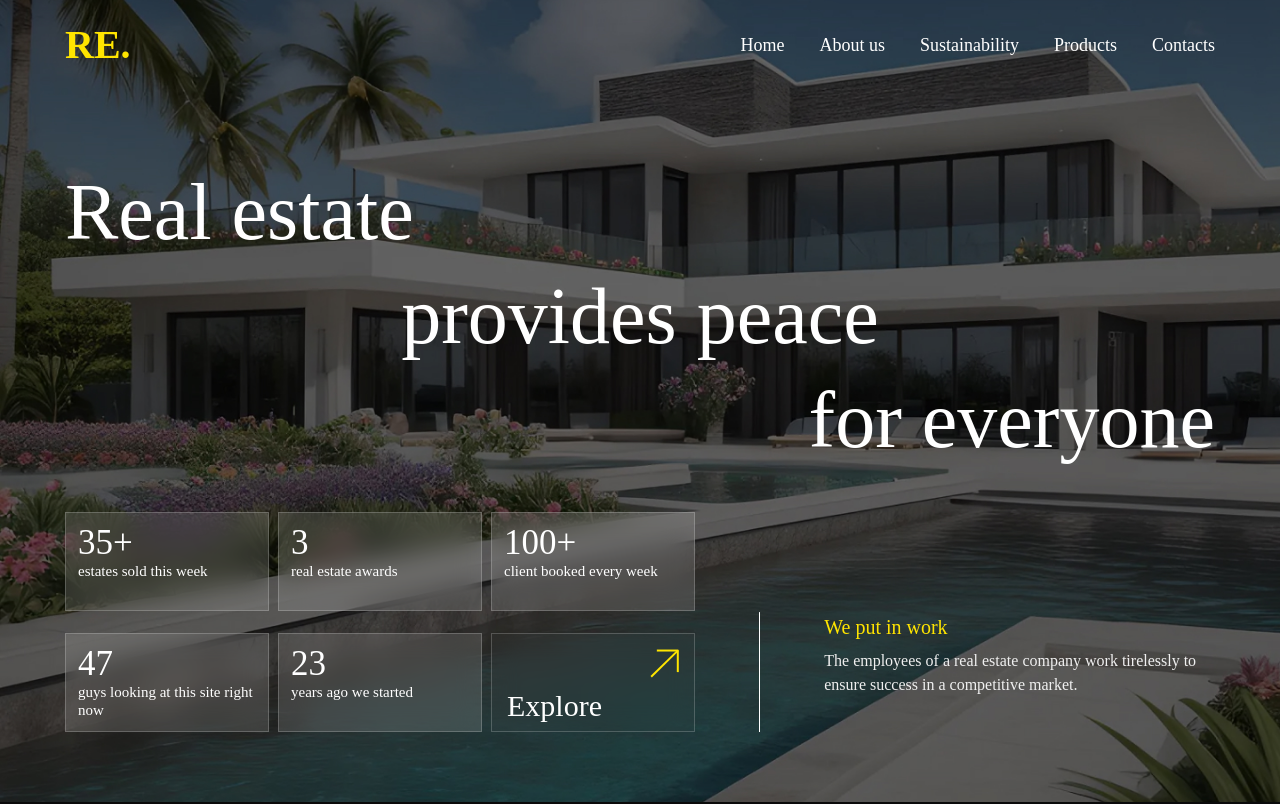
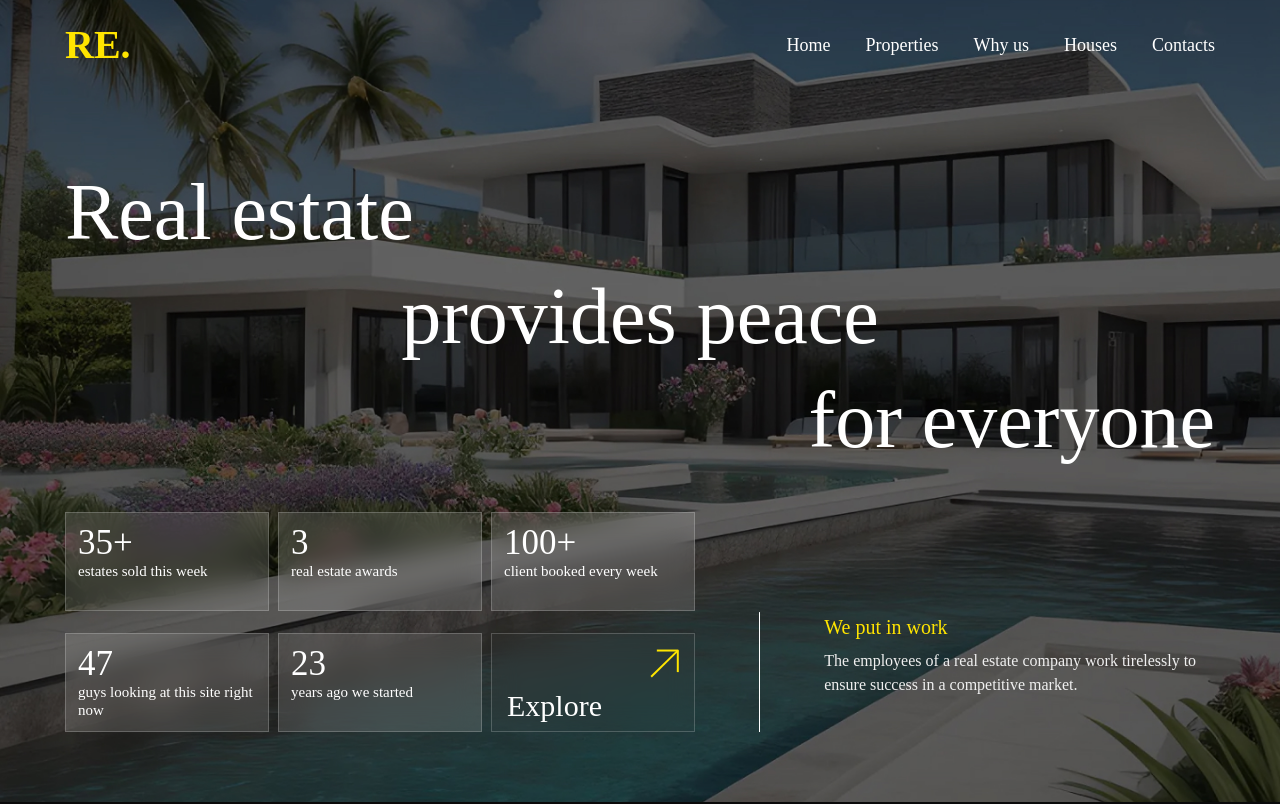
Before and after one commit to B626/real-estate, a React (Vite) app: page / in a window 1280 px wide. Shown: the top 804 px of the page. Built offline with nearby package versions, Linux system fonts and the light colour scheme; a web font is replaced by a local one.

Commit message:
full dev 6

```diff
--- a/src/components/Best.jsx
+++ b/src/components/Best.jsx
@@ -9,7 +9,7 @@ import i3 from "/assets/img/best-3.jpg";
 
 const Best = () => {
   return (
-    <section className="p-[40px_0_60px]">
+    <section className="p-[40px_0_60px]" name="properties">
       <div className="sm:max-w-[320px] sm2:max-w-[100%] sm:p-[0_15px] m-[0_auto] l:max-w-[980px] xl:max-w-[1180px] xxl:max-w-[1380px]">
         <div className="flex gap-[10px] items-end sm:mb-[35px] l:mb-[0px] l:relative l:h-[100%] l:w-[100%]">
           <h2 className="text-[#fff] sm:text-[25px] md:text-[30px] md2:text-[35px] sm:leading-[110%] l:absolute l:top-[0px] l:left-[0px] l:w-[100%] l:h-[100%]">
--- a/src/components/Exp.jsx
+++ b/src/components/Exp.jsx
@@ -6,7 +6,7 @@ import { Link } from 'react-router-dom';
 
 const Exp = () => {
   return (
-    <section className="p-[20px_0_40px]">
+    <section className="p-[20px_0_40px]" name="experience">
       <div className="sm:max-w-[320px] sm2:max-w-[100%] sm:p-[0_15px] m-[0_auto] sm:flex flex-col l:flex-row-reverse l:gap-[20px] l:max-w-[980px] xl:max-w-[1180px] xxl:max-w-[1380px]">
         <h2 className="text-[#fff] sm:text-[25px] sm:leading-[110%] uppercase font-[900] sm:mb-[20px] l:hidden">
           We provide better experience
--- a/src/components/Header.jsx
+++ b/src/components/Header.jsx
@@ -1,21 +1,54 @@
-import React, { useRef } from "react";
+import React, { useEffect, useRef } from "react";
 import "../App.css";
-import { Link } from "react-router-dom";
+// import { Link } from "react-router-dom";
 
 import burger from "/assets/img/icons/burger.svg";
 import close from "/assets/img/icons/close.svg";
 
+import {
+  Link,
+  Button,
+  Element,
+  Events,
+  animateScroll as scroll,
+  scrollSpy,
+} from "react-scroll";
+
 
 const Header = () => {
-  const body = document.querySelector("body")
-  const burgerRef = useRef(null)
-  const burgerButtonRef = useRef(null)
-  const burgerCloseButtonRef = useRef(null)
+  const body = document.querySelector("body");
+  const burgerRef = useRef(null);
+  const burgerButtonRef = useRef(null);
+  const burgerCloseButtonRef = useRef(null);
+
+  useEffect(() => {
+    // Registering the 'begin' event and logging it to the console when triggered.
+    Events.scrollEvent.register("begin", (to, element) => {
+      console.log("begin", to, element);
+    });
+
+    // Registering the 'end' event and logging it to the console when triggered.
+    Events.scrollEvent.register("end", (to, element) => {
+      console.log("end", to, element);
+    });
+
+    // Updating scrollSpy when the component mounts.
+    scrollSpy.update();
+
+    // Returning a cleanup function to remove the registered events when the component unmounts.
+    return () => {
+      Events.scrollEvent.remove("begin");
+      Events.scrollEvent.remove("end");
+    };
+  }, []);
+  // Function to handle the activation of a link.
+
+    const handleScrollDown = () => {};
 
   const handleBurgerClick = () => {
-    burgerRef.current.style.right = "0%"
-    body.style.overflow = "hidden"
-  }
+    burgerRef.current.style.right = "0%";
+    // body.style.overflow = "hidden";
+  };
 
   const handleBurgerCloseClick = () => {
     burgerRef.current.style.right = "120%";
@@ -36,8 +69,11 @@ const Header = () => {
         <ul className="flex flex-col gap-[35px]">
           <li>
             <Link
-              to="/"
+              to="home"
               className="text-[#fff] text-[24px] navLink"
+              onSetActive={() => handleScrollDown()}
+              smooth={true}
+              duration={500}
               onClick={() => handleBurgerNavClick()}
             >
               Home
@@ -45,35 +81,47 @@ const Header = () => {
           </li>
           <li>
             <Link
-              to="/"
+              to="properties"
               className="text-[#fff] text-[24px] navLink"
+              onSetActive={() => handleScrollDown()}
+              smooth={true}
+              duration={500}
               onClick={() => handleBurgerNavClick()}
             >
-              About us
+              Properties
             </Link>
           </li>
           <li>
             <Link
-              to="/"
+              to="experience"
               className="text-[#fff] text-[24px] navLink"
+              onSetActive={() => handleScrollDown()}
+              smooth={true}
+              duration={500}
               onClick={() => handleBurgerNavClick()}
             >
-              Sustainability
+              Why us
             </Link>
           </li>
+          {/* <li>
+            <Link
+              to="houses"
+              className="text-[#fff] text-[24px] navLink"
+              onSetActive={() => handleScrollDown()}
+              smooth={true}
+              duration={500}
+              onClick={() => handleBurgerNavClick()}
+            >
+              Houses
+            </Link>
+          </li> */}
           <li>
             <Link
-              to="/"
+              to="footer"
               className="text-[#fff] text-[24px] navLink"
-              onClick={() => handleBurgerNavClick()}
-            >
-              Products
-            </Link>
-          </li>
-          <li>
-            <Link
-              to="/"
-              className="text-[#fff] text-[24px] navLink"
+              onSetActive={() => handleScrollDown()}
+              smooth={true}
+              duration={500}
               onClick={() => handleBurgerNavClick()}
             >
               Contacts
@@ -96,27 +144,57 @@ const Header = () => {
           <nav>
             <ul className="flex sm:hidden l:flex l:gap-[35px]">
               <li>
-                <Link to="/" className="text-[#fff] text-[18px] navLink relative">
+                <Link
+                  to="home"
+                  className="text-[#fff] text-[18px] navLink relative cursor-pointer"
+                  onSetActive={() => handleScrollDown()}
+                  smooth={true}
+                  duration={500}
+                >
                   Home
                 </Link>
               </li>
               <li>
-                <Link to="/" className="text-[#fff] text-[18px] navLink relative">
-                  About us
+                <Link
+                  to="properties"
+                  className="text-[#fff] text-[18px] navLink relative cursor-pointer"
+                  onSetActive={() => handleScrollDown()}
+                  smooth={true}
+                  duration={500}
+                >
+                  Properties
                 </Link>
               </li>
               <li>
-                <Link to="/" className="text-[#fff] text-[18px] navLink relative">
-                  Sustainability
+                <Link
+                  to="experience"
+                  className="text-[#fff] text-[18px] navLink relative cursor-pointer"
+                  onSetActive={() => handleScrollDown()}
+                  smooth={true}
+                  duration={500}
+                >
+                  Why us
                 </Link>
               </li>
               <li>
-                <Link to="/" className="text-[#fff] text-[18px] navLink relative">
-                  Products
+                <Link
+                  to="houses"
+                  className="text-[#fff] text-[18px] navLink relative cursor-pointer"
+                  onSetActive={() => handleScrollDown()}
+                  smooth={true}
+                  duration={500}
+                >
+                  Houses
                 </Link>
               </li>
               <li>
-                <Link to="/" className="text-[#fff] text-[18px] navLink relative">
+                <Link
+                  to="footer"
+                  className="text-[#fff] text-[18px] navLink relative cursor-pointer"
+                  onSetActive={() => handleScrollDown()}
+                  smooth={true}
+                  duration={500}
+                >
                   Contacts
                 </Link>
               </li>
--- a/src/components/Hero.jsx
+++ b/src/components/Hero.jsx
@@ -41,7 +41,7 @@ const Hero = () => {
     <section
       className={
         "bg-no-repeat bg-center bg-cover sm:pt-[125px] l:pt-[160px] relative"
-      }
+      } name="home"
     >
       <div className="sm:max-w-[320px] sm2:max-w-[100%] sm:p-[0_15px] m-[0_auto] relative z-[2] l:max-w-[980px] l:max-w-[980px] xl:max-w-[1180px] xxl:max-w-[1380px]">
         <h1 className="sm:text-[40px] md:text-[60px] sm:text-center font-[500] sm:leading-[130%] text-[#fff] sm:mb-[40px] l:flex l:flex-col l:text-[80px] xxl:text-[80px] xxxl:text-[110px]">
--- a/src/components/Houses.jsx
+++ b/src/components/Houses.jsx
@@ -9,7 +9,7 @@ import { Link } from 'react-router-dom';
 
 const Houses = () => {
   return (
-    <section className="sm:hidden l:block p-[60px_0_80px]">
+    <section className="sm:hidden l:block p-[60px_0_80px]" name="houses">
       <div className="sm:max-w-[320px] sm2:max-w-[100%] sm:p-[0_15px] m-[0_auto] relative z-[2] l:max-w-[980px] xl:max-w-[1180px] xxl:max-w-[1380px]">
         <div className="flex justify-between mb-[85px]">
           <div className="flex flex-col gap-[40px]">
```
